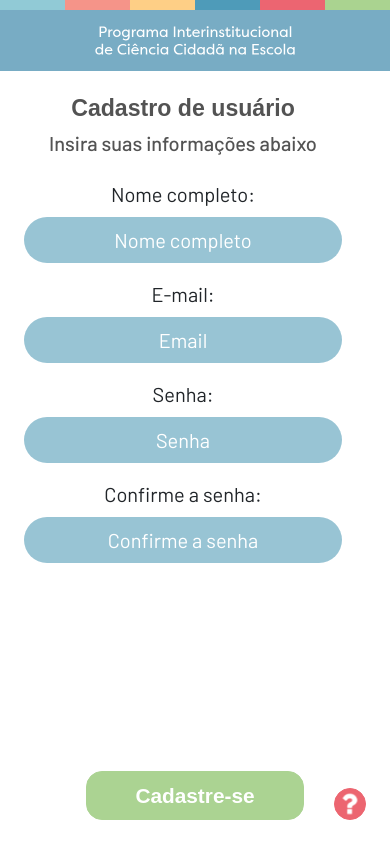
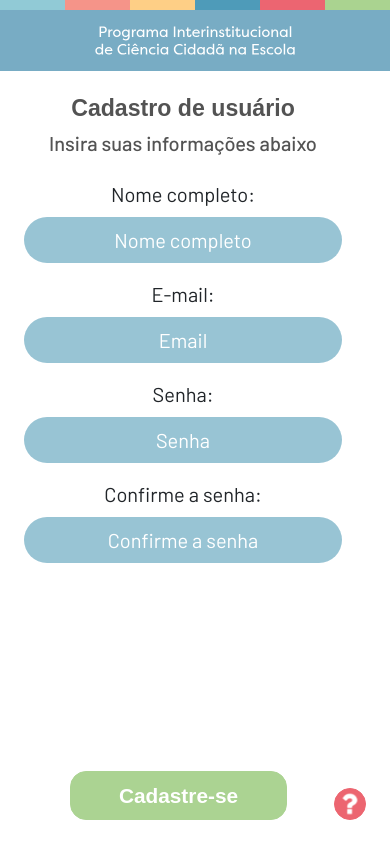
Before and after one commit to VRI-UFPR/CienciaNaEscola, a React (Create React App) app: page /signup in a window 390 px wide. Built offline with nearby package versions, Linux system fonts and the light colour scheme; a web font is replaced by a local one.

Commit message:
[FIX] Responsividade em telas mobile de baixa resolução

```diff
--- a/src/pages/SignUpPage.jsx
+++ b/src/pages/SignUpPage.jsx
@@ -176,8 +176,8 @@ function SignUpPage(props) {
                     </div>
                 </div>
 
-                <div className="row justify-content-between w-100 mt-lg-5 mx-0">
-                    <div className="col-2"></div>
+                <div className="row justify-content-between w-100 mt-5 mx-0">
+                    <div className="col-auto"></div>
                     <div className="col-auto align-items-center p-0">
                         <TextButton className="px-5" hsl={[97, 43, 70]} text="Cadastre-se" onClick={signUpHandler} />
                     </div>
```
